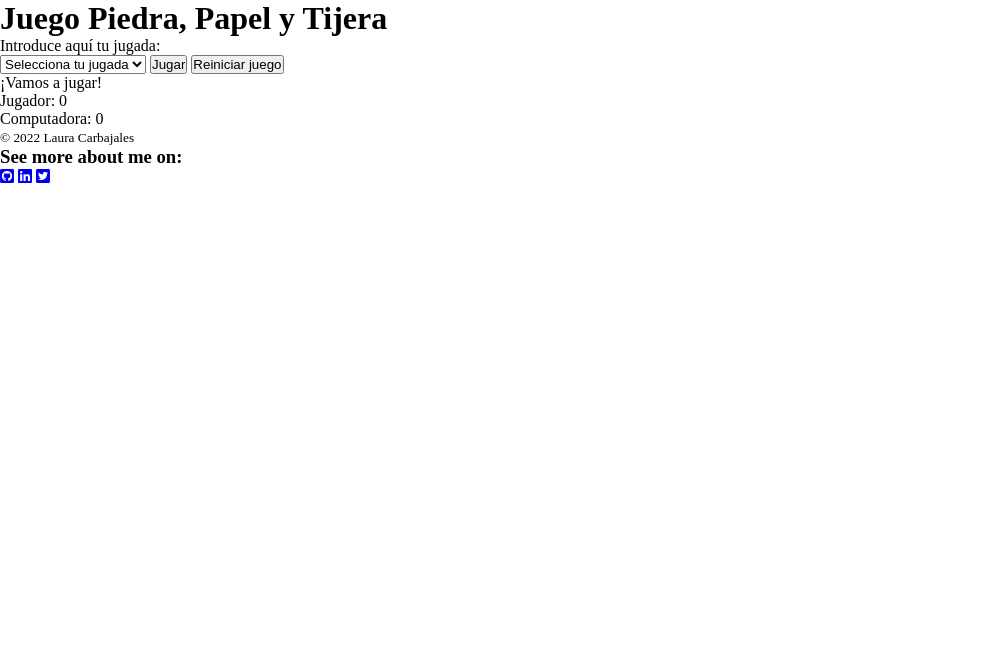
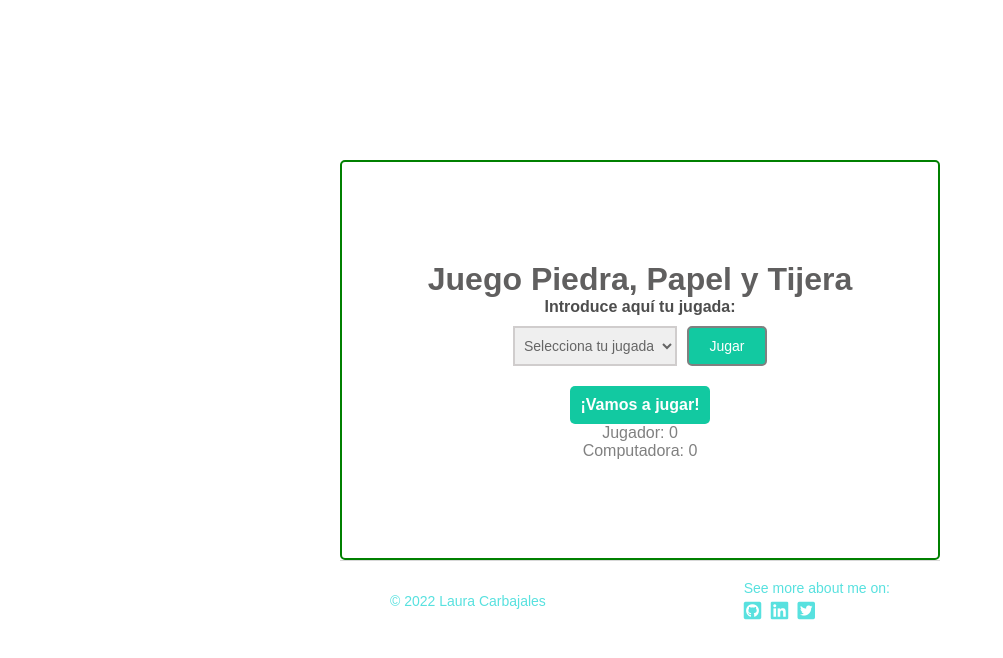
Before and after one commit to Laura-Carbajales/rock-paper-or-scissors, a website: page src/html/index.html in a window 1280 px wide. Shown: the whole page, without its empty margins (0-1003 px from the left). Drawn offline with nearby package versions, Linux system fonts and the light colour scheme; files that its build step writes are made by us from their sources.

Commit message:
Add styles

```diff
--- a/src/html/index.html
+++ b/src/html/index.html
@@ -6,11 +6,11 @@
   <meta http-equiv="X-UA-Compatible" content="IE=edge" />
   <meta name="viewport" content="width=device-width, initial-scale=1.0" />
   <title>Rock, Paper or Scissors</title>
-  <link rel="stylesheet" href="./css/style.css" />
   <link rel="stylesheet"
     href="https://use.fontawesome.com/releases/v5.8.1/css/all.css"
     integrity="sha384-50oBUHEmvpQ+1lW4y57PTFmhCaXp0ML5d60M1M7uH2+nqUivzIebhndOJK28anvf"
     crossorigin="anonymous" />
+  <link rel="stylesheet" href="./assets/css/main.css" />
 </head>
 
 <body>
--- a/src/scss/layout/_footer.scss
+++ b/src/scss/layout/_footer.scss
@@ -0,0 +1,30 @@
+.footer {
+  border-top: 1px solid rgba(128, 128, 128, 0.31);
+  height: 80px;
+  padding: 0px 50px 0px 50px;
+  display: flex;
+  justify-content: space-between;
+  align-items: center;
+  &__copy {
+    font-size: 14px;
+    color: rgb(88, 225, 223);
+  }
+  &__rrss {
+    &--title {
+      font-size: 14px;
+      font-weight: normal;
+      color: rgb(88, 225, 223);
+    }
+    &--link {
+      color: rgb(88, 225, 223);
+      & .icon {
+        font-size: 20px;
+        margin-right: 5px;
+        margin-top: 5px;
+        &:hover {
+          color: white;
+        }
+      }
+    }
+  }
+}
--- a/src/scss/layout/_page.scss
+++ b/src/scss/layout/_page.scss
@@ -0,0 +1,89 @@
+body {
+  margin: 0;
+  padding: 0;
+  display: flex;
+  height: 100vh;
+  justify-content: center;
+  align-items: center;
+  font-family: sans-serif;
+}
+.container {
+  height: 400px;
+  width: 600px;
+  border: 2px solid green;
+  border-radius: 5px;
+  display: flex;
+  flex-direction: column;
+  justify-content: center;
+  align-items: center;
+}
+.title {
+  color: rgb(96, 95, 95);
+}
+.controls {
+  display: flex;
+  flex-direction: column;
+  text-align: center;
+}
+
+.subtitle {
+  font-weight: bold;
+  color: rgb(77, 77, 77);
+  margin-bottom: 10px;
+}
+.group {
+  display: flex;
+  margin-bottom: 20px;
+}
+.input {
+  margin-right: 5px;
+  padding: 5px;
+  height: 40px;
+  border: 2px solid rgb(208, 205, 205);
+  color: rgb(101, 101, 101);
+  font-size: 14px;
+  text-align: center;
+}
+.button {
+  margin-left: 5px;
+  background-color: rgb(18, 201, 161);
+  color: white;
+  font-size: 14px;
+  padding: 5px;
+  width: 80px;
+  border: 2px solid grey;
+  border-radius: 5px;
+}
+.button:hover {
+  border: 2px solid rgb(18, 201, 161);
+  background-color: white;
+  color: rgb(18, 201, 161);
+}
+.buttonReset {
+  margin-left: 5px;
+  background-color: rgb(18, 201, 161);
+  color: white;
+  font-size: 14px;
+  padding: 5px;
+  width: 120px;
+  border: 2px solid rgb(18, 201, 161);
+  border-radius: 5px;
+}
+.buttonReset:hover {
+  border: 2px solid rgb(18, 201, 161);
+  background-color: white;
+  color: rgb(18, 201, 161);
+}
+.result {
+  background-color: rgb(18, 201, 161);
+  padding: 10px;
+  border-radius: 5px;
+  color: white;
+  font-weight: bold;
+}
+.counter {
+  color: grey;
+}
+.hidden {
+  display: none;
+}
```
